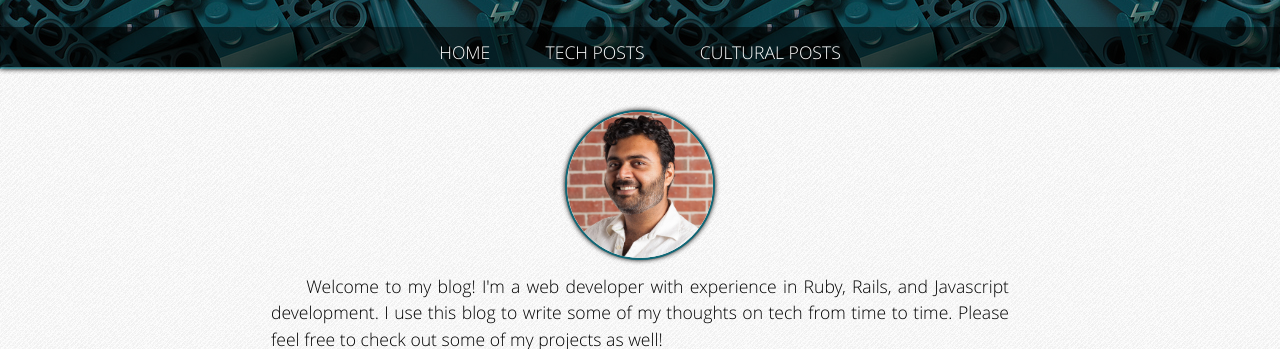
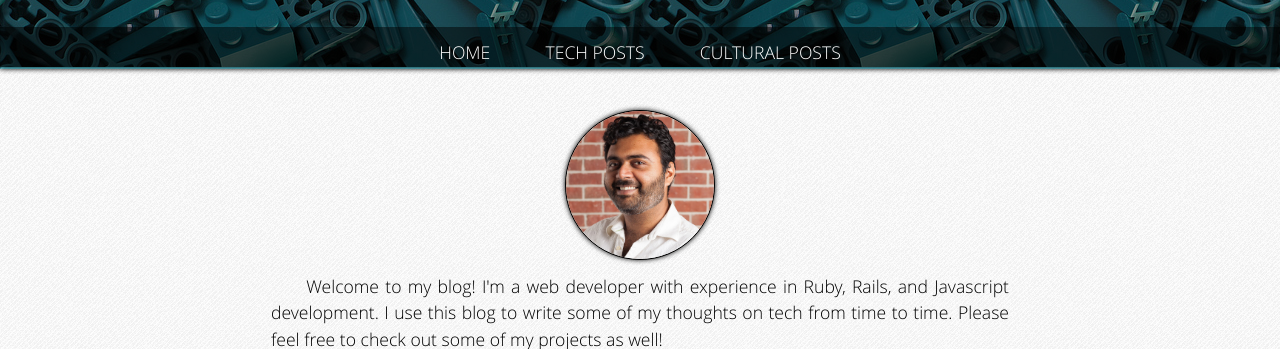
Before and after one commit to ShirajG/shirajg.github.io, a Jekyll site: the page built from index.html, in a window 1280 px wide. Shown: the part 133-482 px from the top of the page. Built offline with Jekyll 4.4.1, drawn with Linux system fonts in a browser that asks for light colours; nearby versions of some CDN libraries; some web fonts are replaced.

Commit message:
Change border on portrait

```diff
--- a/css/main.css
+++ b/css/main.css
@@ -72,7 +72,7 @@ body{
   left: 50%;
   margin-left: -75px;
   margin-top: 35px;
-  border: 2px solid #106776;
+  border: 1px solid black;
   border-radius: 100%;
   -moz-border-radius: 100%;
   -webkit-border-radius: 100%;
--- a/css/site.css
+++ b/css/site.css
@@ -3255,7 +3255,7 @@ body{
   left: 50%;
   margin-left: -75px;
   margin-top: 35px;
-  border: 2px solid #106776;
+  border: 1px solid black;
   border-radius: 100%;
   -moz-border-radius: 100%;
   -webkit-border-radius: 100%;
```
Also changed, not shown: css/site.min.css.
